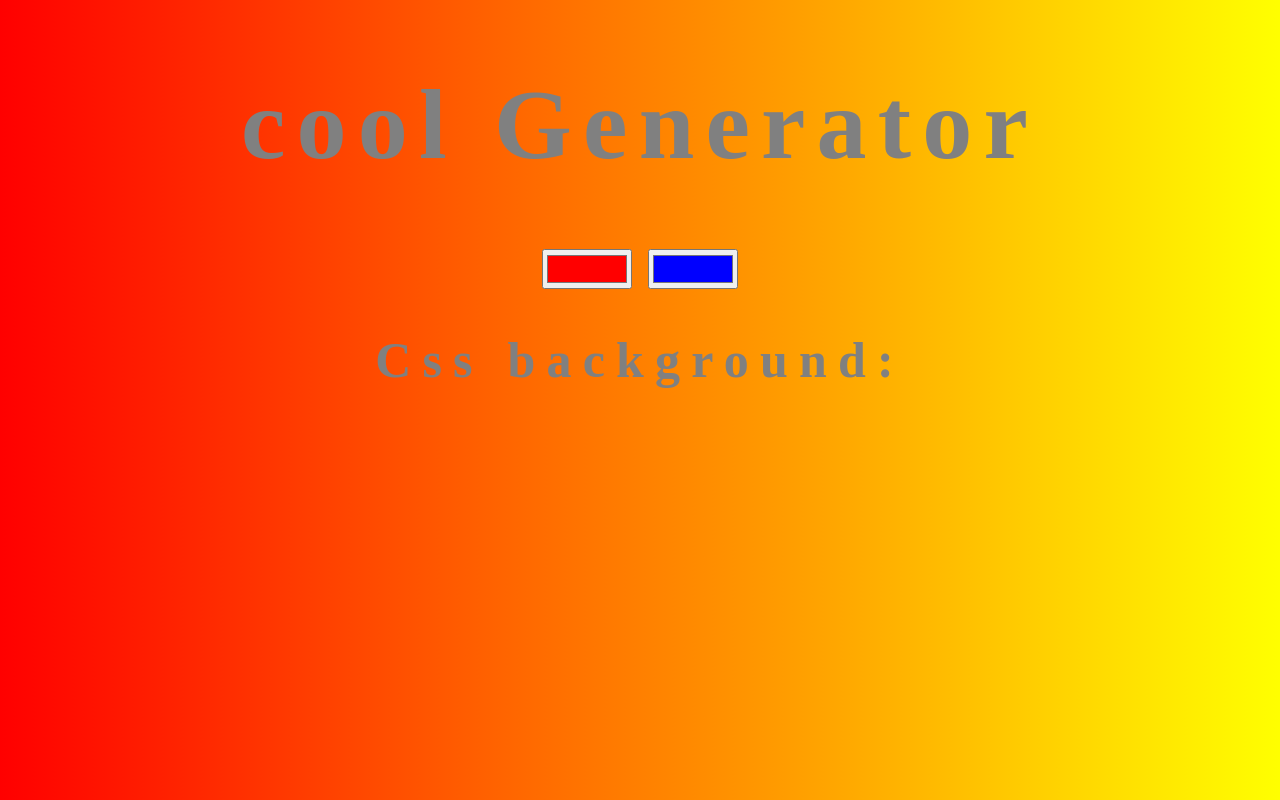
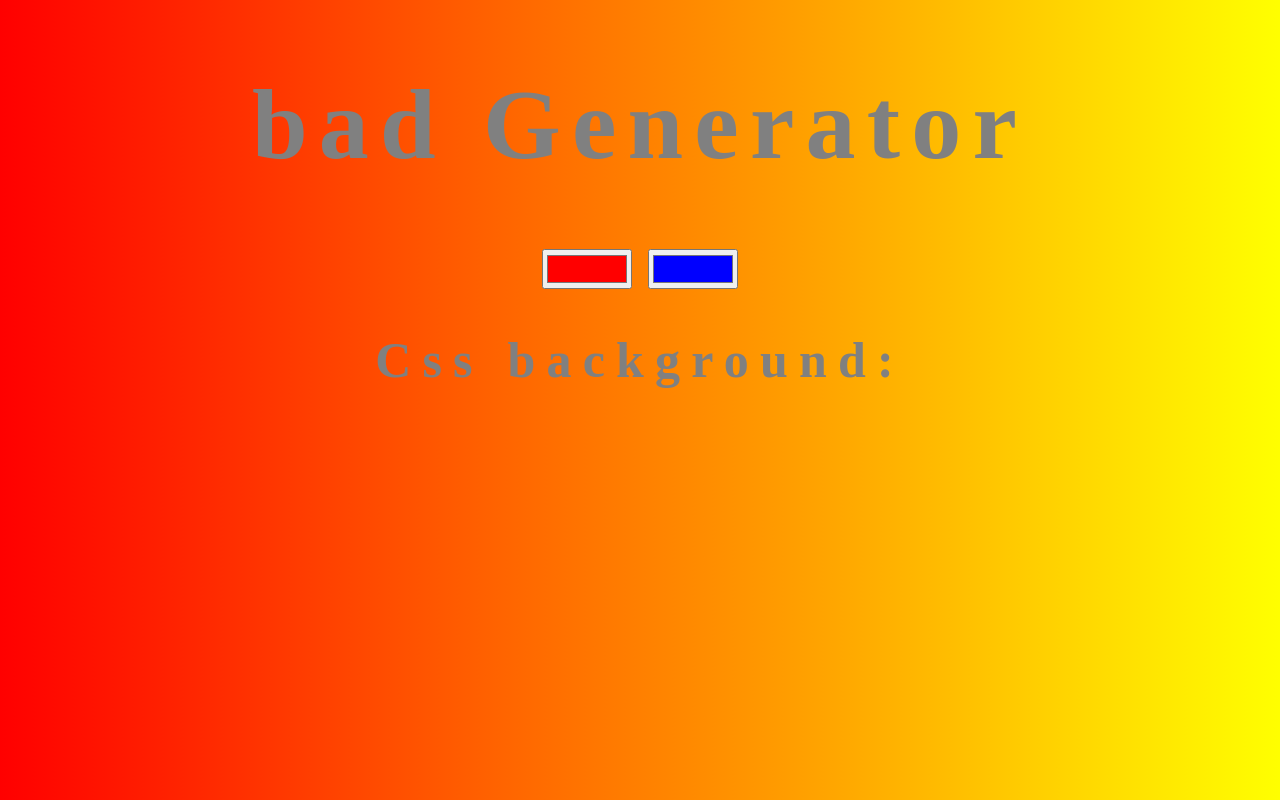
Before and after one commit to jabeena-mehtab/background-generator, a plain HTML site: page index.html in a window 1280 px wide. Drawn offline with Linux system fonts and the light colour scheme.

Commit message:
please work

```diff
--- a/index.html
+++ b/index.html
@@ -5,7 +5,7 @@
 </head>
 <link rel="stylesheet" type="text/css" href="style.css">
 <body >
-<h1>cool Generator</h1>
+<h1>bad Generator</h1>
 <input class="color1" type="color" name="color1" value="#ff0000">
 <input class="color2" type="color" name="color2" value="#0000ff">
 <h2>Css background:</h2>
```
